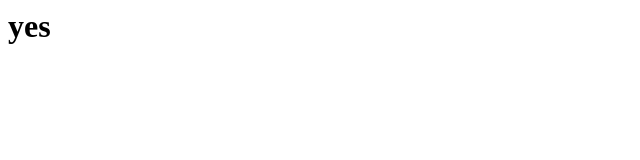
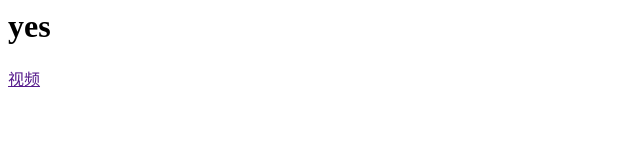
Before and after one commit to ldlee/ldlee.github.io, a plain HTML site: page index.html in a window 1280 px wide. Shown: the full height of the page, 0-640 px from the left. Drawn offline with Linux system fonts and the light colour scheme.

Commit message:
Update index.html

```diff
--- a/index.html
+++ b/index.html
@@ -1 +1,2 @@
 <h1>yes</h1>
+<a href =""> 视频</a>
```
